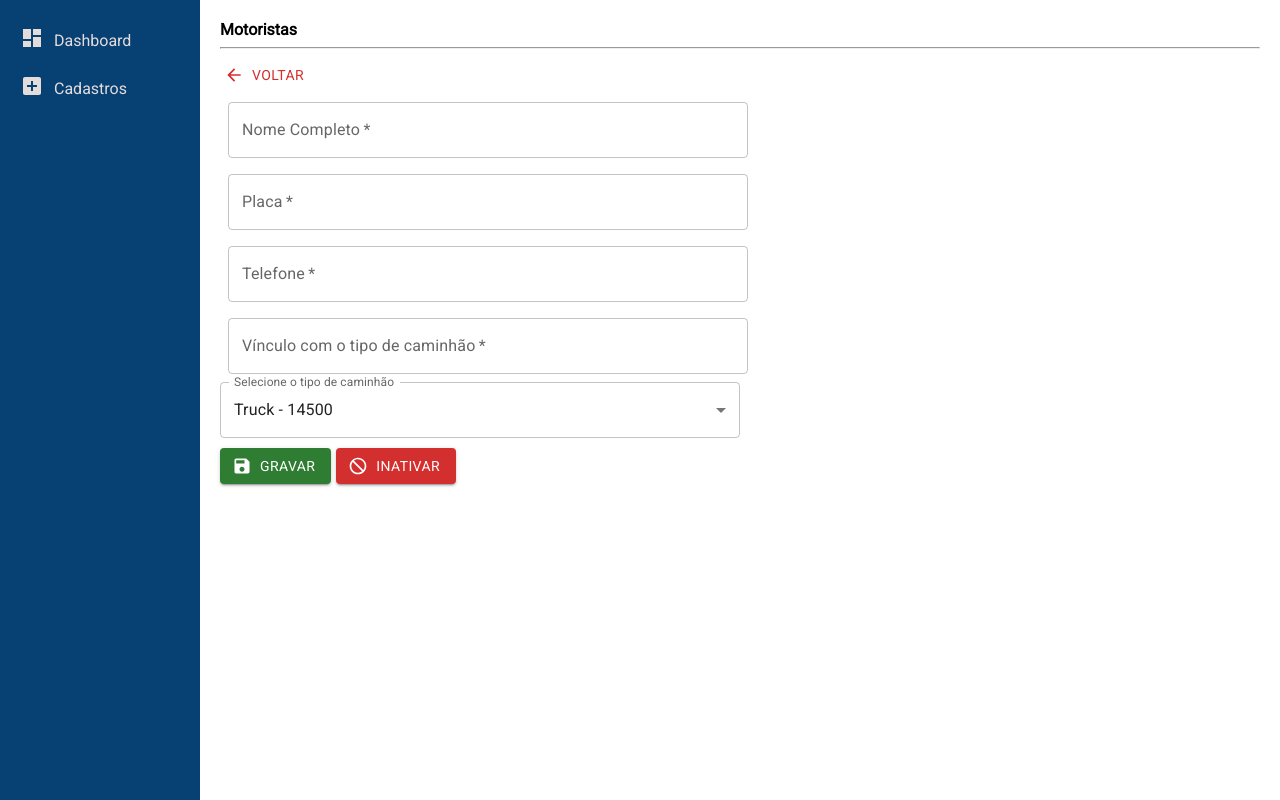
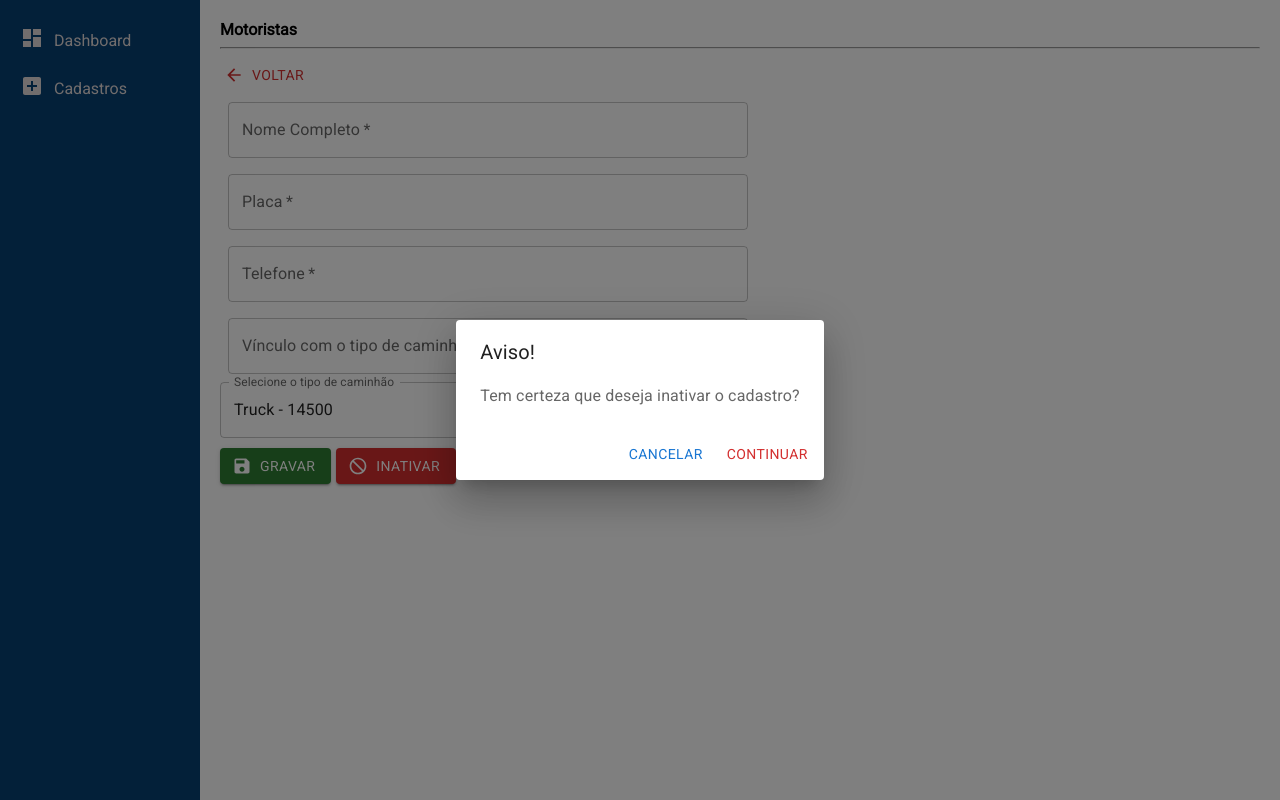
Before and after one commit to HenriqueOPeixoto/app-kodyak, a React (Vite) app in the folder frontend-kodyak/: page /cadastros/novo_motorista in a window 1280 px wide. Both pictures are taken after a click on the button "INATIVAR". Built offline with nearby package versions, Linux system fonts and the light colour scheme.

Commit message:
Exibir diálogo ao clicar em Inativar

```diff
--- /dev/null
+++ b/frontend-kodyak/src/components/Cadastros/Dialogs/DialogInativar.tsx
@@ -0,0 +1,44 @@
+import * as React from 'react';
+import Button from '@mui/material/Button';
+import Dialog from '@mui/material/Dialog';
+import DialogActions from '@mui/material/DialogActions';
+import DialogContent from '@mui/material/DialogContent';
+import DialogContentText from '@mui/material/DialogContentText';
+import DialogTitle from '@mui/material/DialogTitle';
+
+interface DialogInativarProps {
+    open: boolean,
+    handleClose: () => void,
+    handleConfirm: () => void
+}
+
+const DialogInativar: React.FC<DialogInativarProps> = ({ open, handleClose, handleConfirm }) => {
+
+  return (
+    <React.Fragment>
+      <Dialog
+        open={open}
+        onClose={handleClose}
+        aria-labelledby="alert-dialog-title"
+        aria-describedby="alert-dialog-description"
+      >
+        <DialogTitle id="alert-dialog-title">
+          {"Aviso!"}
+        </DialogTitle>
+        <DialogContent>
+          <DialogContentText id="alert-dialog-description">
+            Tem certeza que deseja inativar o cadastro?
+          </DialogContentText>
+        </DialogContent>
+        <DialogActions>
+          <Button onClick={handleClose}>Cancelar</Button>
+          <Button color='error' onClick={handleConfirm} autoFocus>
+            Continuar
+          </Button>
+        </DialogActions>
+      </Dialog>
+    </React.Fragment>
+  );
+}
+
+export default DialogInativar;
--- a/frontend-kodyak/src/components/Cadastros/Motoristas.tsx
+++ b/frontend-kodyak/src/components/Cadastros/Motoristas.tsx
@@ -15,6 +15,8 @@ import axios from 'axios';
 import { useParams, Link } from 'react-router-dom';
 import { DoNotDisturb } from '@mui/icons-material';
 
+import DialogInativar from './Dialogs/DialogInativar';
+
 export default function Motoristas() {
   const { id } = useParams() // Trazer id do motorista para atualizar, se houver
   const [nome, setNome] = useState('')
@@ -22,6 +24,8 @@ export default function Motoristas() {
   const [telefone, setTelefone] = useState('')
   const [vinculo, setVinculo] = useState('')
   const [tp_caminhao, setTpCaminhao] = useState(id ? '' : '1')
+
+  const [dialogOpen, setDialogOpen] = useState(false)
 
   useEffect(() => {
     if (id) {
@@ -77,6 +81,18 @@ export default function Motoristas() {
         console.error('Não foi possível cadastrar o motorista: ', error)
       })
     }
+  }
+
+  const handleAbrirDialogInativar = () => {
+    setDialogOpen(true)
+  }
+
+  const handleFecharDialogInativar = () => {
+    setDialogOpen(false)
+  }
+
+  const handleConfirmarDialogInativar = () => {
+    console.log('Teste')
   }
 
   return (
@@ -154,8 +170,13 @@ export default function Motoristas() {
           >{id ? 'Atualizar' : 'Gravar'}</Button>
           <Button startIcon={<DoNotDisturb/>}
             variant='contained'
-            color='error'>Inativar</Button>
+            color='error'
+            onClick={handleAbrirDialogInativar}>Inativar</Button>
         </div>
+        <DialogInativar
+          open={dialogOpen}
+          handleClose={handleFecharDialogInativar}
+          handleConfirm={handleConfirmarDialogInativar}/>
     </Box>
   );
 }
```
